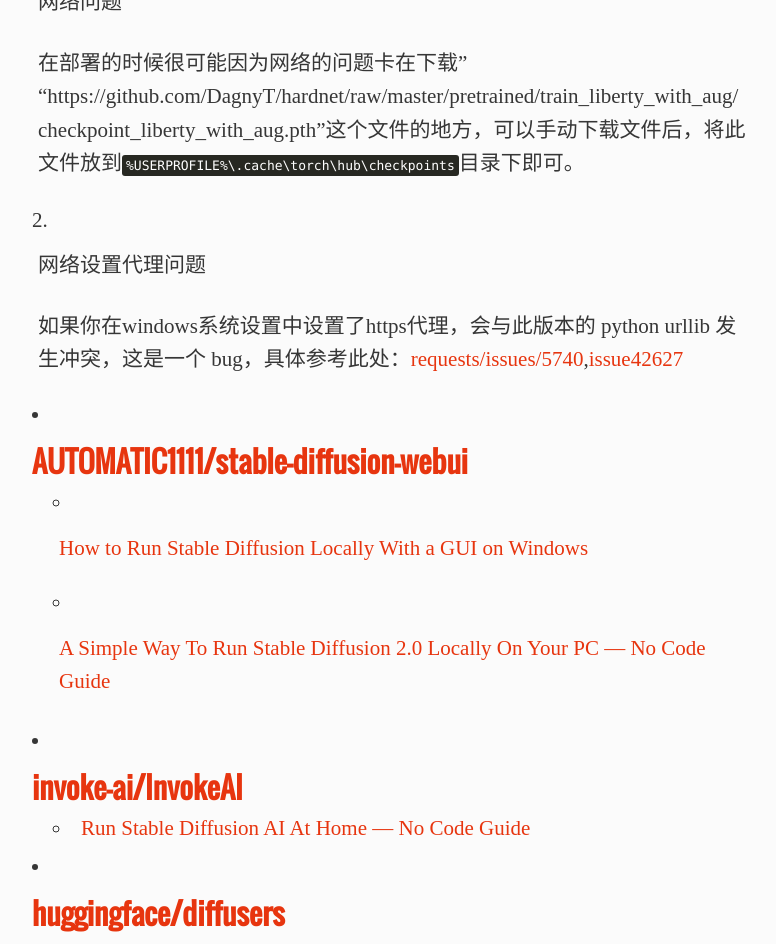
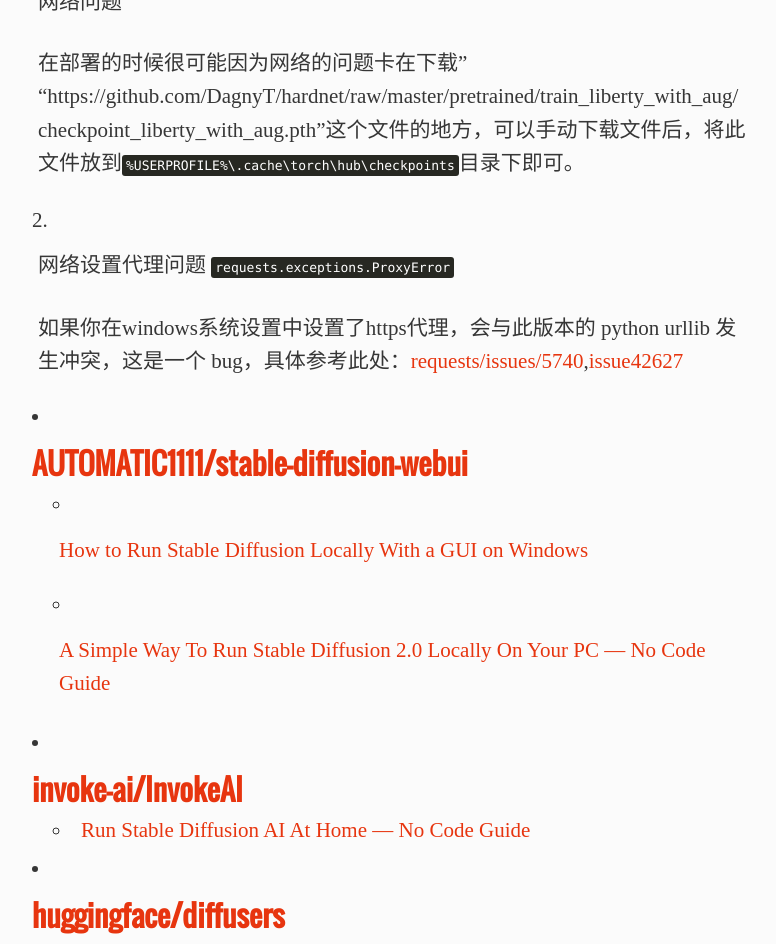
Before and after one commit to xavierskip/xavierskip.github.io, a Jekyll site: the page built from _posts/2023-1-29-AI.md, in a window 1280 px wide and 1400 px high, scrolled down 2612 px. Shown: the top 944 px of the window, without its empty margins (248-1024 px from the left). Built offline with Jekyll 4.4.1, drawn with Linux system fonts in a browser that asks for light colours; comment, search, counter and statistics services are not loaded; some of the changed lines change nothing that is shown.

Commit message:
Update 2023-1-29-AI.md

```diff
--- a/_posts/2023-1-29-AI.md
+++ b/_posts/2023-1-29-AI.md
@@ -57,7 +57,7 @@
 
     在部署的时候很可能因为网络的问题卡在下载""https://github.com/DagnyT/hardnet/raw/master/pretrained/train_liberty_with_aug/checkpoint_liberty_with_aug.pth"这个文件的地方，可以手动下载文件后，将此文件放到`%USERPROFILE%\.cache\torch\hub\checkpoints`目录下即可。
 
-2. 网络设置代理问题
+2. 网络设置代理问题 `requests.exceptions.ProxyError`
 
     如果你在windows系统设置中设置了https代理，会与此版本的 python urllib 发生冲突，这是一个 bug，具体参考此处：[requests/issues/5740](https://github.com/psf/requests/issues/5740),[issue42627](https://bugs.python.org/issue42627)
 
@@ -81,3 +81,23 @@
 其他的几个版本，我还没有来得及尝试。
 
 目前的 stable diffusion AI 画画效果一般，没有达到预期水平。[DALL·E 2](https://openai.com/dall-e-2/) 效果更好，[Midjourney](https://midjourney.com) 也还没有尝试。
+
+选几张看看效果：
+
+![Chinese_paper-cut_art_of_sunwukong](https://h.xavierskip.com:42049/i/6609173239833139215e970a74ce7902d5fc0a4dd9ed7c381b4e867f72c5965b.png "Chinese paper-cut art of sunwukong")
+
+![Year of the Rabbit](https://h.xavierskip.com:42049/i/7d31772df912ba3fb257a4868f5d22c24915d8bc2216f447957c9264dea7957c.png "Year of the Rabbit")
+
+![The_mountains end with the plain, the river flows into the wilderness,chinese style](https://h.xavierskip.com:42049/i/456e80f83c2ec90b7c10c30f255a963c70766e55bd29aa3ca9618322fa6d67e2.png "The_mountains end with the plain, the river flows into the wilderness,chinese style")
+
+![massive iron golem guarding an ancient temple, epic fantasy art, highly detailed and intricate, underground, depth of view](https://h.xavierskip.com:42049/i/44961ba3a2b9aeface514c2018c42e16289f5f8239f5ddab4cf7fbbe22cd16af.png "massive iron golem guarding an ancient temple, epic fantasy art, highly detailed and intricate, underground, depth of view")
+
+![a crying stone lion statue with Chinese style](https://h.xavierskip.com:42049/i/18bc24e351c826452105644695b4f756abce90ec0655d6dbdd9162203d1b3b4c.png "a crying stone lion statue with Chinese style")
+
+![watercolor painting, Dean Mitchell](https://h.xavierskip.com:42049/i/dc4ea0386235c047b1141cf9cc33fe38a85d7951c53440e78b0182a5473fb1dd.png "watercolor painting, Dean Mitchell")
+
+![Fisherman and the devil, Leonardo da Vinci](https://h.xavierskip.com:42049/i/008c6174641057f67be4b53ffabb2b2d5a3222fd86449f30459d5b7222ebd0e1.png "Fisherman and the devil, Leonardo da Vinci")
+
+!["Keanu Reeves,Cyberpunk 2077"](https://h.xavierskip.com:42049/i/7206f13827e72cc22b0605680cd03fe80f188847db1a5410a5420ef07e43ef31.png "Keanu Reeves,Cyberpunk 2077")
+
+![Doctor Manhattan, Watchman](https://h.xavierskip.com:42049/i/45d1e554349ecb2e79062c57c32194d748442e431d46ca02e88ef04dc485bb3b.png "Doctor Manhattan, Watchman")
```
